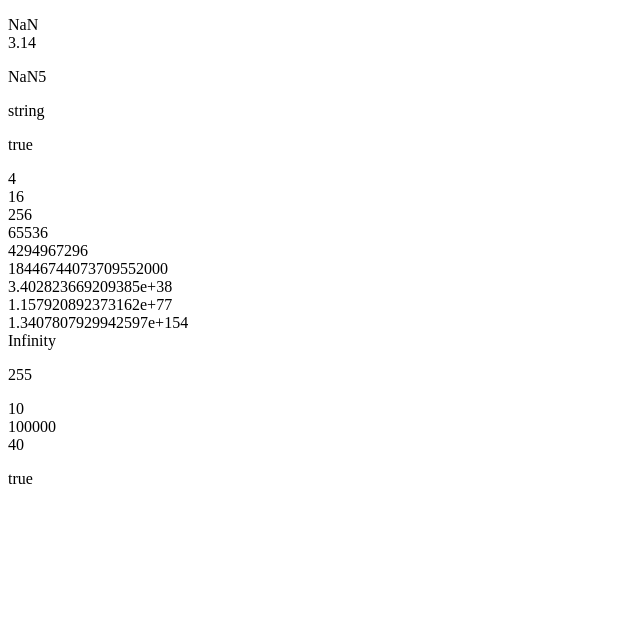
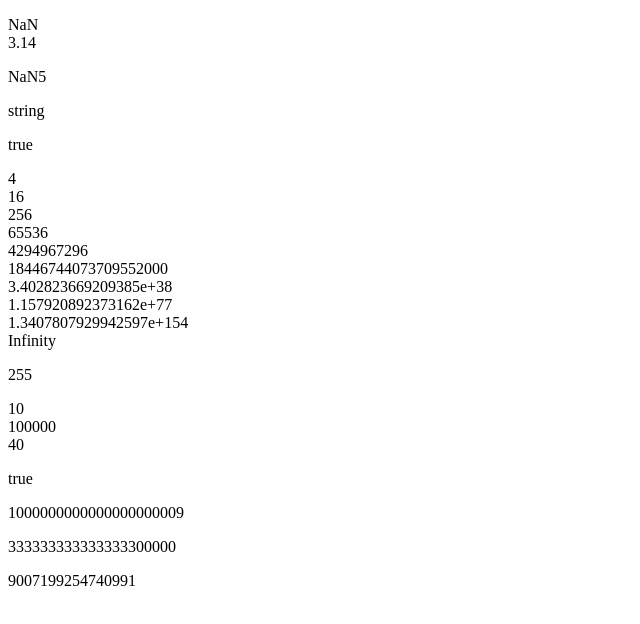
Before and after one commit to jegbune/JavaScript-Training, a plain HTML site: page javaScriptNumbers.html in a window 1280 px wide. Shown: the whole page, without its empty margins (0-640 px from the left). Drawn offline with Linux system fonts and the light colour scheme.

Commit message:
javascript lesson on number Properties update

```diff
--- a/javaScriptNumbers.html
+++ b/javaScriptNumbers.html
@@ -15,6 +15,11 @@
     <p id="demo5"></p>
     <p id="demo6"></p>
     <p id="demo7"></p>
+    <p id="demo8"></p>
+    <p id="demo9"></p>
+    <p id="demo10"></p>
+
+
 
 
 
@@ -31,6 +36,8 @@
             k = 32;
             c = 500;
             d = new Number(500);
+            r =1000000000000000000009n;
+            q = Number.MAX_SAFE_INTEGER;
 
         while (myNumber != Infinity){
             myNumber = myNumber * myNumber;
@@ -44,6 +51,11 @@
             document.getElementById("demo5").innerHTML = b;
             document.getElementById("demo6").innerHTML = k.toString(32) + "<br>" + k.toString(2) + "<br>" + k.toString(8);
             document.getElementById("demo7").innerHTML = (c==d);
+            document.getElementById("demo8").innerHTML = r;
+            document.getElementById("demo9").innerHTML = Number(r)/3;
+            document.getElementById("demo10").innerHTML = q;
+
+
 
 
 
```
